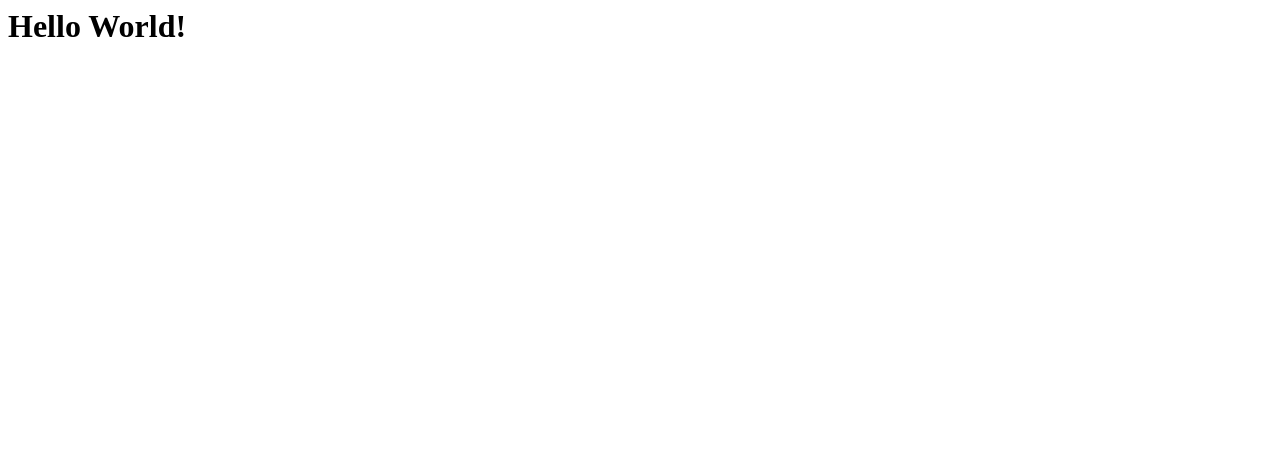
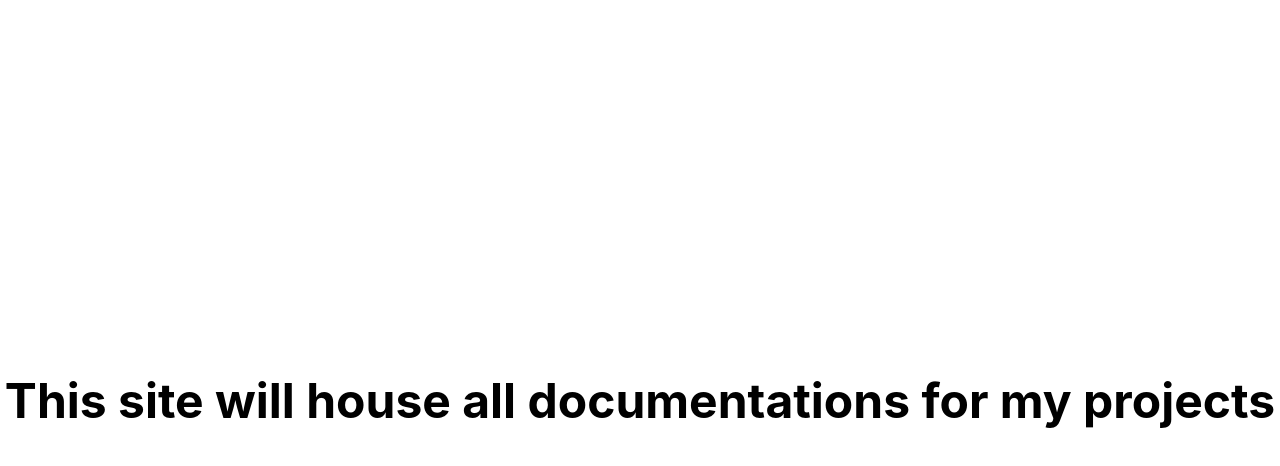
Before and after one commit to WPKartel/wpkartel.github.io, a plain HTML site: page index.html in a window 1280 px wide. Drawn offline with Linux system fonts and the light colour scheme.

Commit message:
Add content

```diff
--- a/index.html
+++ b/index.html
@@ -1 +1,17 @@
-<h1>Hello World!</h1>
+<!DOCTYPE html>
+<html lang="en">
+<head>
+  <meta charset="UTF-8">
+  <meta http-equiv="X-UA-Compatible" content="IE=edge">
+  <meta name="viewport" content="width=device-width, initial-scale=1.0">
+  <link rel="stylesheet" href="/style.css">
+  <title>WPKartel</title>
+</head>
+<body>
+  <div class="container">
+    <div class="inner">
+      <h1>This site will house all documentations for my projects</h1>
+    </div>
+  </div>
+</body>
+</html>
--- /dev/null
+++ b/style.css
@@ -0,0 +1,18 @@
+body {
+  margin: 0;
+  padding: 0;
+  border: 0;
+  font-size: 100%;
+  font: inherit;
+  vertical-align: baseline;
+}
+.container {
+  display: grid;
+  place-items: center;
+  height: 100vh;
+}
+
+h1 {
+  font-family: Inter;
+  font-size: 48px;
+}
```
